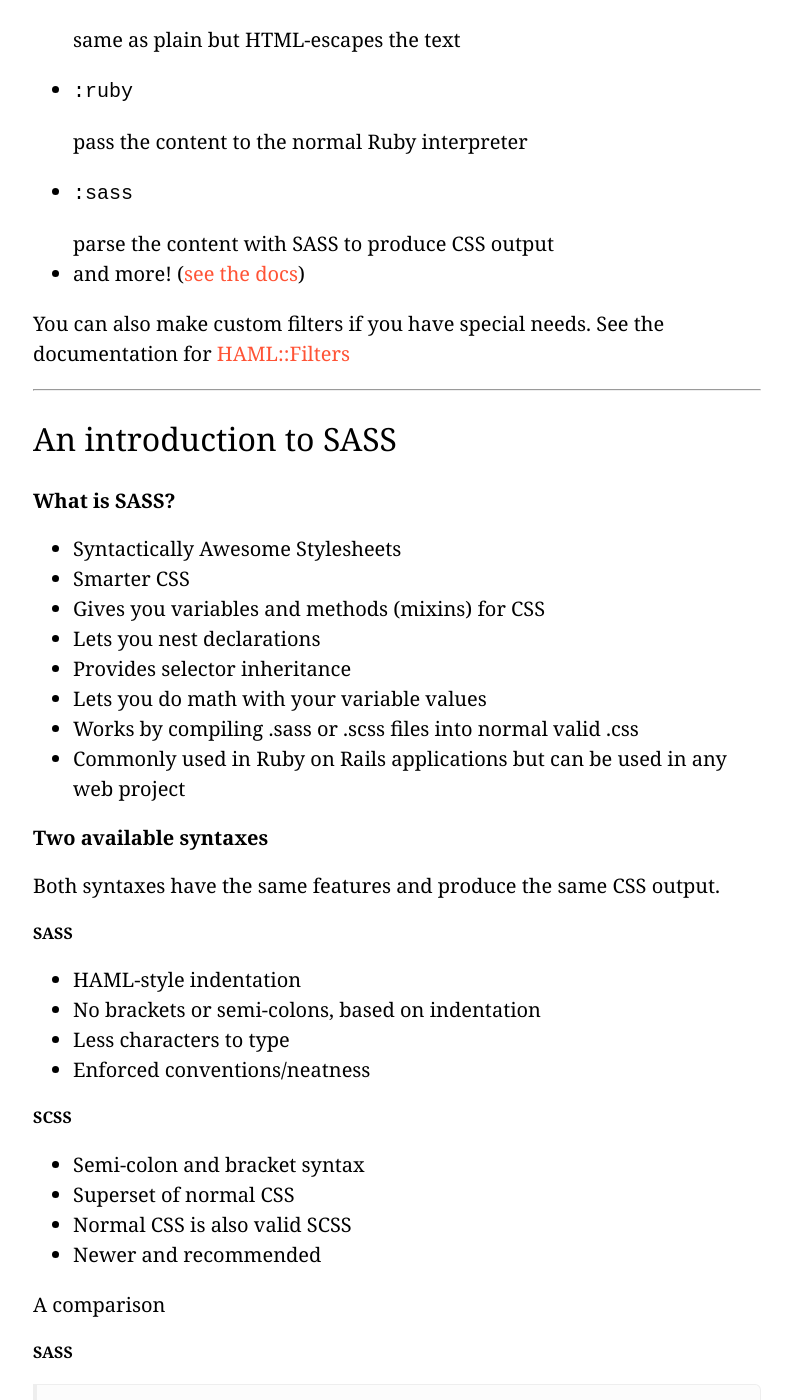
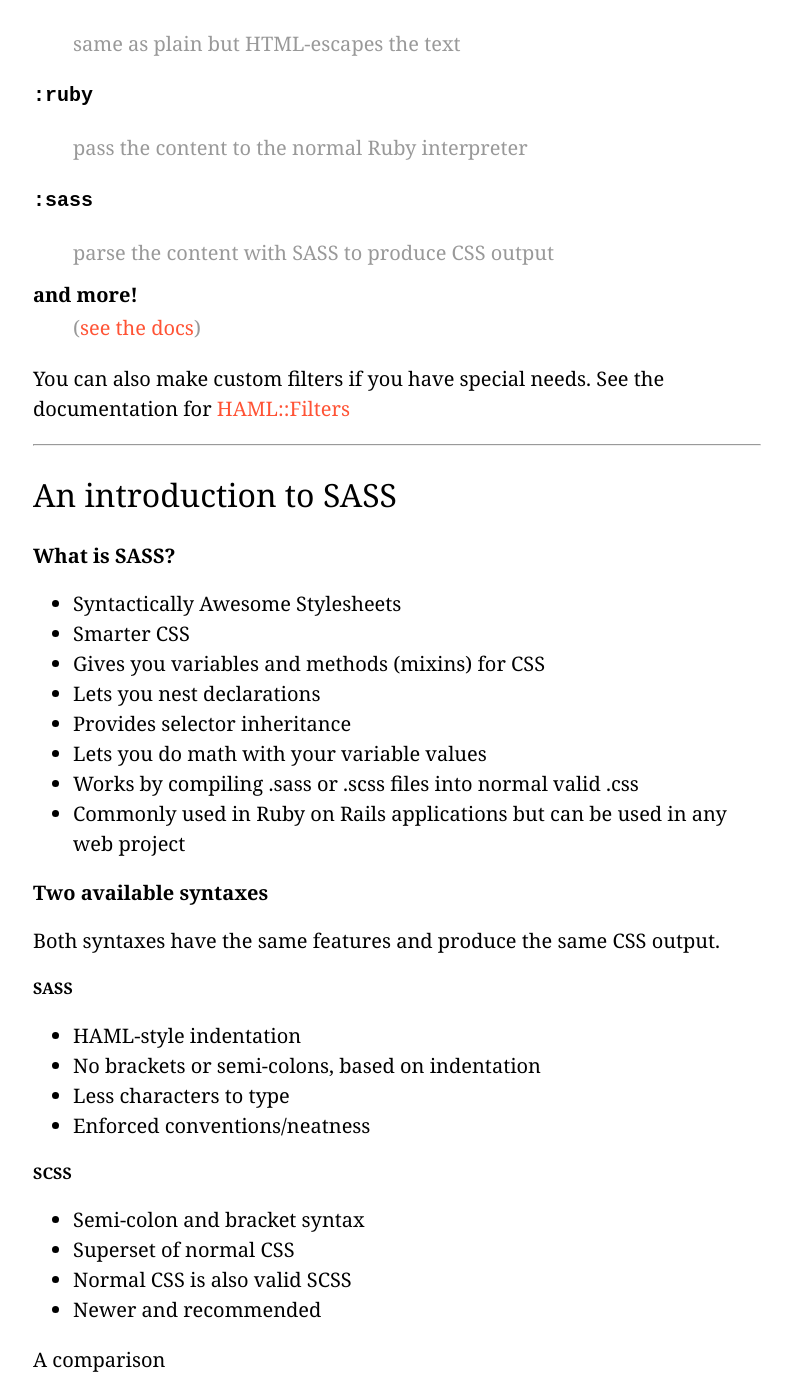
Before and after one commit to jonathandean/jonathandean.github.io, a Jekyll site: the page built from _posts/2011-10-08-an-introduction-to-sass-and-haml.html, in a window 1280 px wide and 1400 px high, scrolled down 12238 px. Shown: the whole window, without its empty margins (243-1035 px from the left). Built offline with Jekyll 4.4.1, drawn with Linux system fonts in a browser that asks for light colours.

Commit message:
Some better formatting for post

```diff
--- a/_posts/2011-10-08-an-introduction-to-sass-and-haml.html
+++ b/_posts/2011-10-08-an-introduction-to-sass-and-haml.html
@@ -416,14 +416,13 @@
 {% endhighlight %}
 
 <p>There are quite a few other filters:</p>
-<!-- TODO use a definition list! -->
-<ul>
-  <li><pre>:plain</pre> does not parse the content</li>
-  <li><pre>:escaped</pre> same as plain but HTML-escapes the text</li>
-  <li><pre>:ruby</pre> pass the content to the normal Ruby interpreter</li>
-  <li><pre>:sass</pre> parse the content with SASS to produce CSS output</li>
-  <li>and more! (<a href="http://haml-lang.com/docs/yardoc/file.HAML_REFERENCE.html#filters">see the docs</a>)</li>
-</ul>
+<dl>
+  <dt><pre>:plain</pre></dt><dd>does not parse the content</dd>
+  <dt><pre>:escaped</pre></dt><dd>same as plain but HTML-escapes the text</dd>
+  <dt><pre>:ruby</pre></dt><dd>pass the content to the normal Ruby interpreter</dd>
+  <dt><pre>:sass</pre></dt><dd>parse the content with SASS to produce CSS output</dd>
+  <dt>and more!</dt><dd>(<a href="http://haml-lang.com/docs/yardoc/file.HAML_REFERENCE.html#filters">see the docs</a>)</dd>
+</dl>
 <p>You can also make custom filters if you have special needs. See the documentation for <a href="http://haml-lang.com/docs/yardoc/Haml/Filters.html">HAML::Filters</a></p>
 <hr>
 
@@ -900,11 +899,10 @@
 color: #050709;
 {% endhighlight %}
 <p>How this is computed:</p>
-    <!-- TODO emphasize with colors instead -->
-<p>#<strong>01</strong>02<em>03</em> + #<strong>04</strong>05<em>06</em> = #<strong>05</strong>07<em>09</em></p>
-<p><strong>01</strong> + <strong>04</strong> = <strong>05</strong></p>
-<p>02 + 05 = 07</p>
-<p><em>03</em> + <em>06</em> = <em>09</em></p>
+<p>#<span class="green">01</span><span class="red">02</span><span class="blue">03</span> + #<span class="green">04</span><span class="red">05</span><span class="blue">06</span> = #<span class="green">05</span><span class="red">07</span><span class="blue">09</span></p>
+<p><span class="green">01</span> + <span class="green">04</span> = <span class="green">05</span></p>
+<p><span class="red">02</span> + <span class="red">05</span> = <span class="red">07</span></p>
+<p><span class="blue">03</span> + <span class="blue">06</span> = <span class="blue">09</span></p>
 
 
 <h3>Variable defaults</h3>
--- a/css/i.css
+++ b/css/i.css
@@ -386,6 +386,15 @@
   line-height: 1.5; }
   p + p, li + p {
     margin-top: 1em; }
+
+.green {
+  color: teal; }
+
+.blue {
+  color: #445588; }
+
+.red {
+  color: #990000; }
 
 .identity {
   font-size: 32px;
```
Also changed, not shown: _sass/_type.scss (+10 -0 lines).
